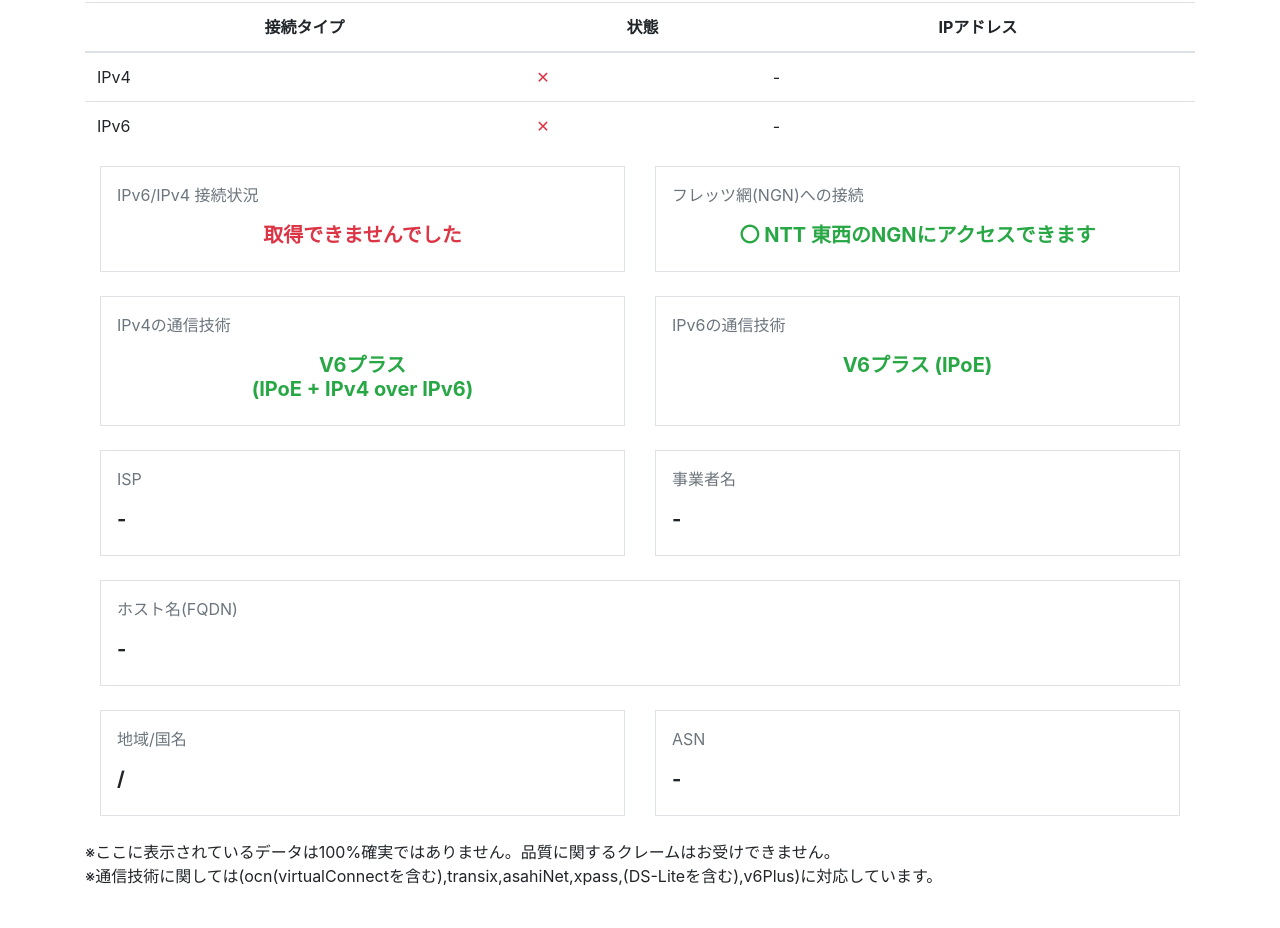
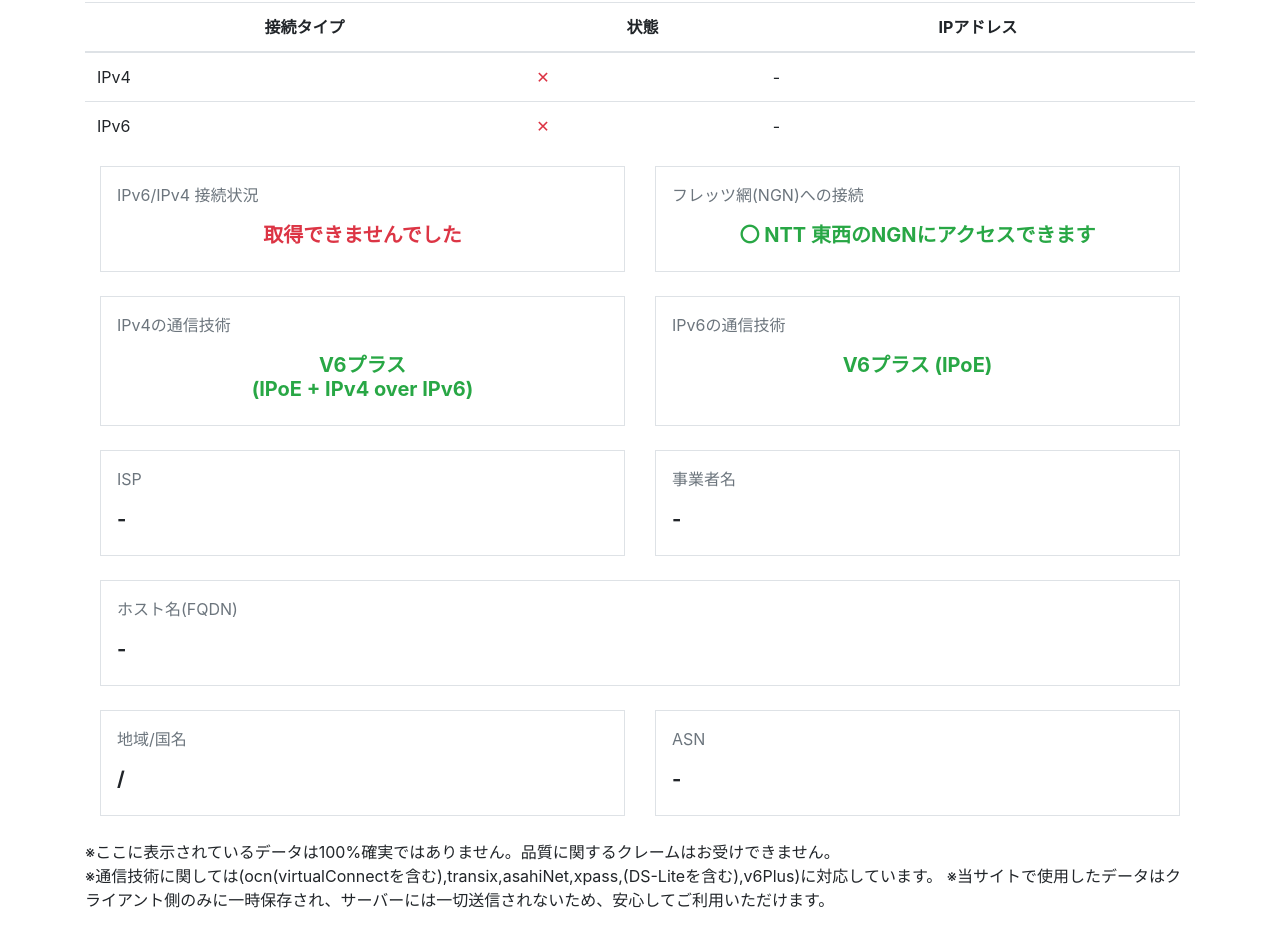
Before and after one commit to yuyutti/Network-Connection-Checker, a website: page public/index.html in a window 1280 px wide. Shown: the part 118-1046 px from the top of the page. Before the commit the page ends 1022 px from the top, so only its background shows below. Drawn offline with nearby package versions, Linux system fonts and the light colour scheme; no server answers.

Commit message:
ついか

```diff
--- a/public/index.html
+++ b/public/index.html
@@ -117,6 +117,7 @@
         <p>
             ※ここに表示されているデータは100%確実ではありません。品質に関するクレームはお受けできません。<br>
             ※通信技術に関しては(ocn(virtualConnectを含む),transix,asahiNet,xpass,(DS-Liteを含む),v6Plus)に対応しています。
+            ※当サイトで使用したデータはクライアント側のみに一時保存され、サーバーには一切送信されないため、安心してご利用いただけます。
         </p>
     </div>
     <script src="https://code.jquery.com/jquery-3.5.1.slim.min.js"></script>
```
